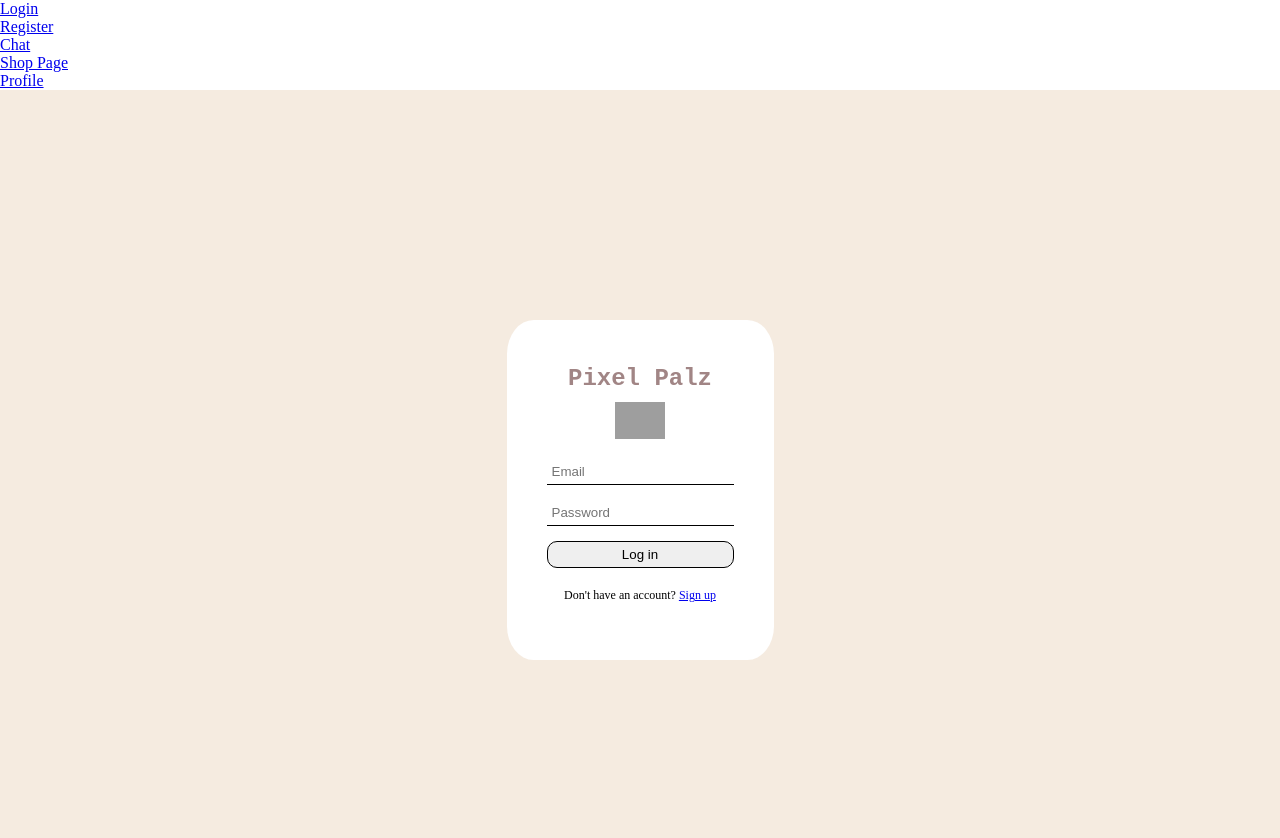
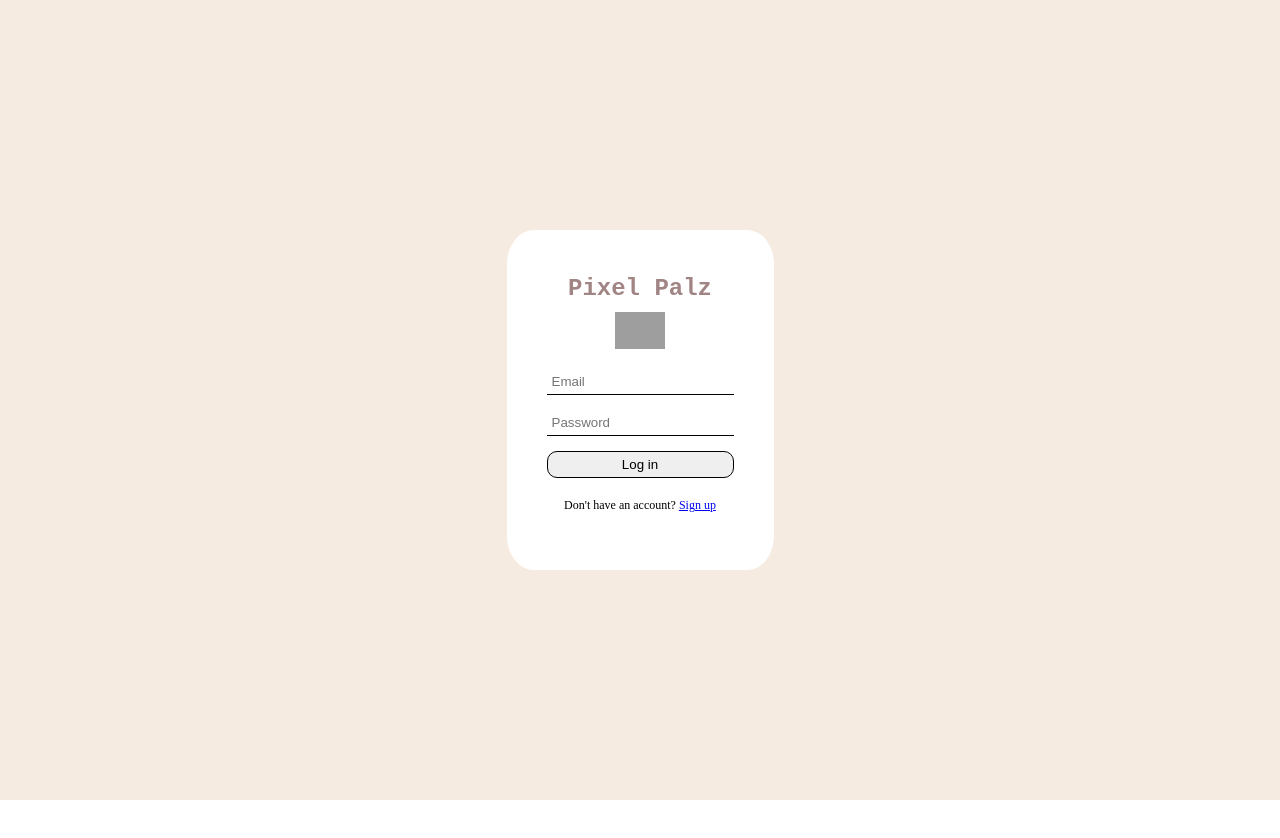
Before and after one commit to ZhijieK/CS_Capstone-Gamified-Chatroom, a React (Vite) app: page /login in a window 1280 px wide. Shown: the top 838 px of the page. After the commit the page ends 800 px from the top, so only its background shows below. Built offline with nearby package versions, Linux system fonts and the light colour scheme; no server answers; grey boxes are pictures that could not be loaded.

Commit message:
removed navigation bar at the top

```diff
--- a/src/App.jsx
+++ b/src/App.jsx
@@ -3,8 +3,8 @@ import Home from "./pages/Home";
 import Login from "./pages/Login";
 import Register from "./pages/Register";
 import ShopPage from "./pages/ShopPage";
-import Profile from "./pages/Profile_Page";
-import "./style.scss";
+import ProfilePage from './pages/Profile_Page.jsx';
+import "./style.scss"
 
 import { Link, useRoutes, Navigate } from "react-router-dom";
 import { AuthContext } from "./context/AuthContext.jsx";
@@ -24,23 +24,13 @@ function App() {
     {path: "/", element: <ProtectedRoute><Home /></ProtectedRoute>, index: true},
     {path: "login/", element: <Login />},
     {path: "register/", element: <Register />},
-    {path: "chat/*", element: <Home />},
-    {path: "shop_page/*", element: <ShopPage />},
-    {path: "profile/*", element: <Profile />},
+    {path: "shop_page/", element: <ShopPage />},
+    {path: "profile/", element: <ProfilePage />},
   ])
 
 
   return (
     <div>
-      <Link to="/login"> Login </Link>
-      <br></br>
-      <Link to="/register"> Register </Link>
-      <br></br>
-      <Link to="/chat"> Chat </Link>
-      <br></br>
-      <Link to="/shop_page"> Shop Page </Link>
-      <br></br>
-      <Link to="/profile"> Profile </Link>
       {linkElements}
     </div>
   );
```
Also changed, not shown: src/main.jsx (line endings or trailing spaces).
